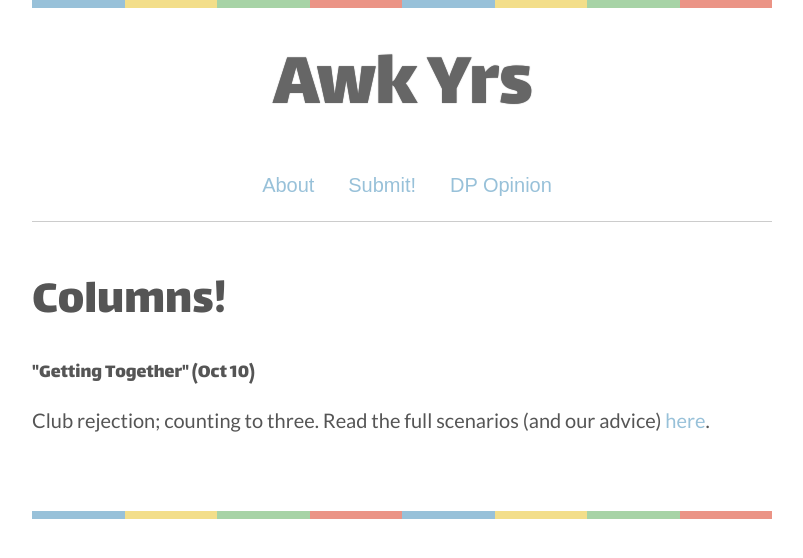
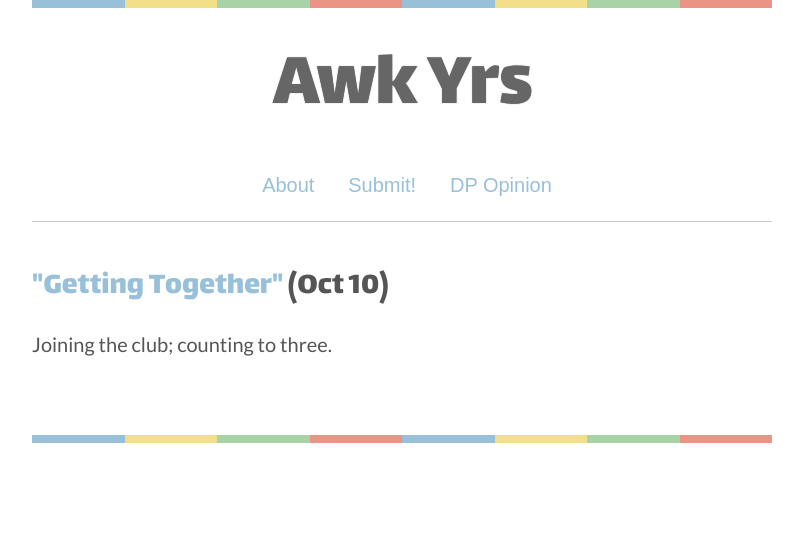
Before and after one commit to awkyrs/awkyrs.github.io, a Jekyll site: the page built from index.html, in a window 1280 px wide. Shown: the top 558 px of the page, without its empty margins (238-1041 px from the left). Built offline with Jekyll 4.4.1, drawn with Linux system fonts in a browser that asks for light colours; some web fonts are replaced; the list of posts is cut into pages by our own code.

Commit message:
better homepage

```diff
--- a/index.html
+++ b/index.html
@@ -4,10 +4,8 @@ layout: default
 
 <div class="home">
 
-  <h1 class="post-title">Columns!</h1>
-
-  <h4>"Getting Together" (Oct 10)</h4>
-  <div>Club rejection; counting to three. Read the full scenarios (and our advice) <a href="http://www.thedp.com/article/2016/10/awkwardly-yours-getting-together">here</a>.</div>
+  <h2><a href="http://www.thedp.com/article/2016/10/awkwardly-yours-getting-together">"Getting Together"</a> (Oct 10)</h2>
+  <div>Joining the club; counting to three.</div>
 
   <ul class="post-list">
     {% for post in paginator.posts %}
```
